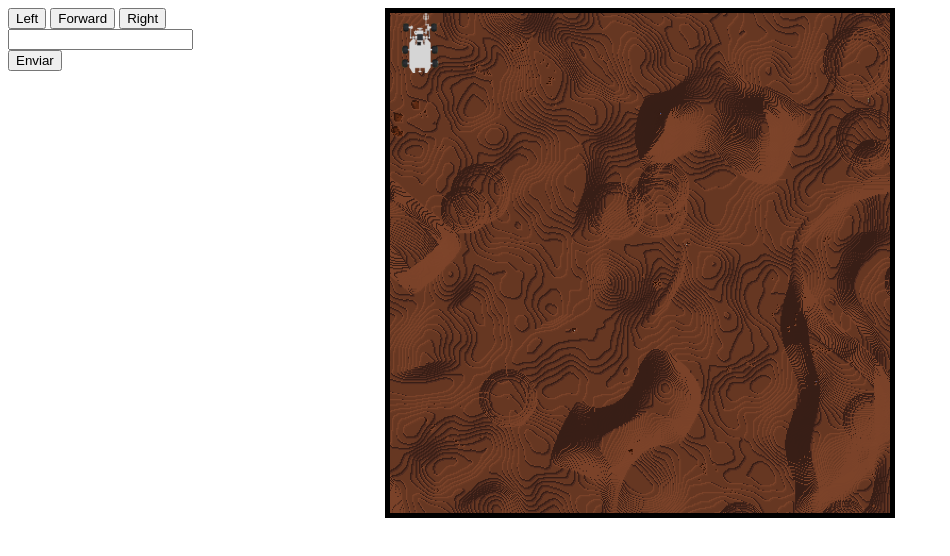
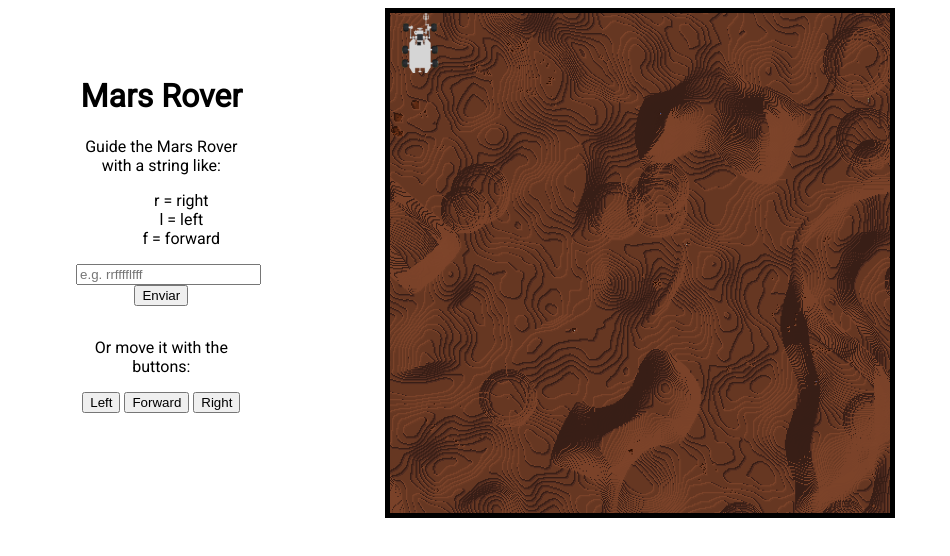
Before and after one commit to javirequejo/mars-rover, a plain HTML site: page index.html in a window 1280 px wide. Shown: the whole page, without its empty margins (0-950 px from the left). Drawn offline with Linux system fonts and the light colour scheme.

Commit message:
Improved graphic interface

```diff
--- a/index.html
+++ b/index.html
@@ -7,15 +7,27 @@
   <script src="javascripts/app.js"></script>
 </head>
 <body>
-
-  <div class="game">
-    <div class="board">
-      <div id="rover">
-      </div>
-    </div>
+  <div class="container">
+    <div class="info">
+      <div class="controls">
+          <h1>Mars Rover</h1>
+            <div class="stringFunction">
+              <p>Guide the Mars Rover with a string like:</p>
+              <ul>
+                <li>r = right</li>
+                <li>l = left</li>
+                <li>f = forward</li>
+              </ul>
+              <form>
+                <input id="command" type="text" placeholder="e.g. rrfffflfff">
+              </form>
+              <button type="button" id="string" onclick="commandString()">
+                Enviar
+              </button>
             </div>
 
             <div class="buttons">
+              <p>Or move it with the buttons:</p>
               <button type="button" id="left" onclick="turnLeft(rover)">
                 Left
               </button>
@@ -26,14 +38,15 @@
                 Right
               </button>
             </div>
+        </div>
+      </div>
 
-    <div class="stringFunction">
-      <form>
-        <input id="command" type="text">
-      </form>
-      <button type="button" id="string" onclick="commandString()">
-        Enviar
-      </button>
+    <div class="game">
+      <div class="board">
+        <div id="rover">
+        </div>
+      </div>
+    </div>
   </div>
 
 </body>
--- a/style.css
+++ b/style.css
@@ -1,9 +1,28 @@
-body {
-  width: 100%;
+
+@import url('https://fonts.googleapis.com/css?family=Roboto');
+
+.container {
+  display: flex;
+  width: 90%;
+  margin: 0 auto;
 }
 
-.game {
-  margin: 0 auto;
+.controls {
+  display: inline-block;
+  width: 70%;
+  padding: 0% 2%;
+  font-family: 'Roboto', sans-serif;
+  text-align: center;
+  margin-top: 3em;
+  margin-right: -2em;
+
+}
+.controls ul {
+  list-style-type: none;
+}
+
+.buttons {
+  margin-top: 2em;
 }
 
 .board {
@@ -24,5 +43,4 @@ body {
   height: 60px;
   background: url("rover.png") no-repeat;
   background-size: cover;
-
 }
```
Lines whose indentation alone changed are shown as unchanged.
